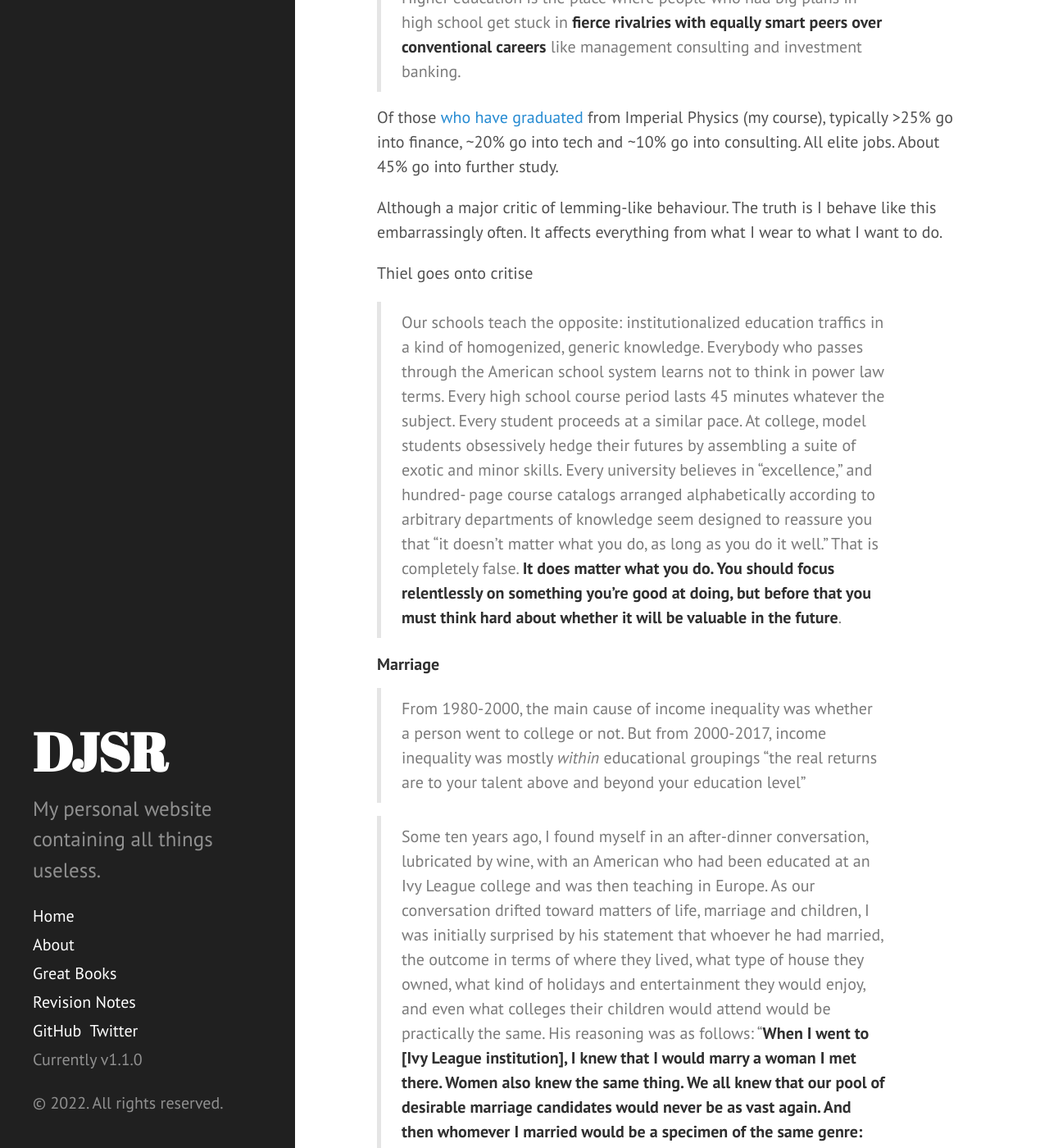
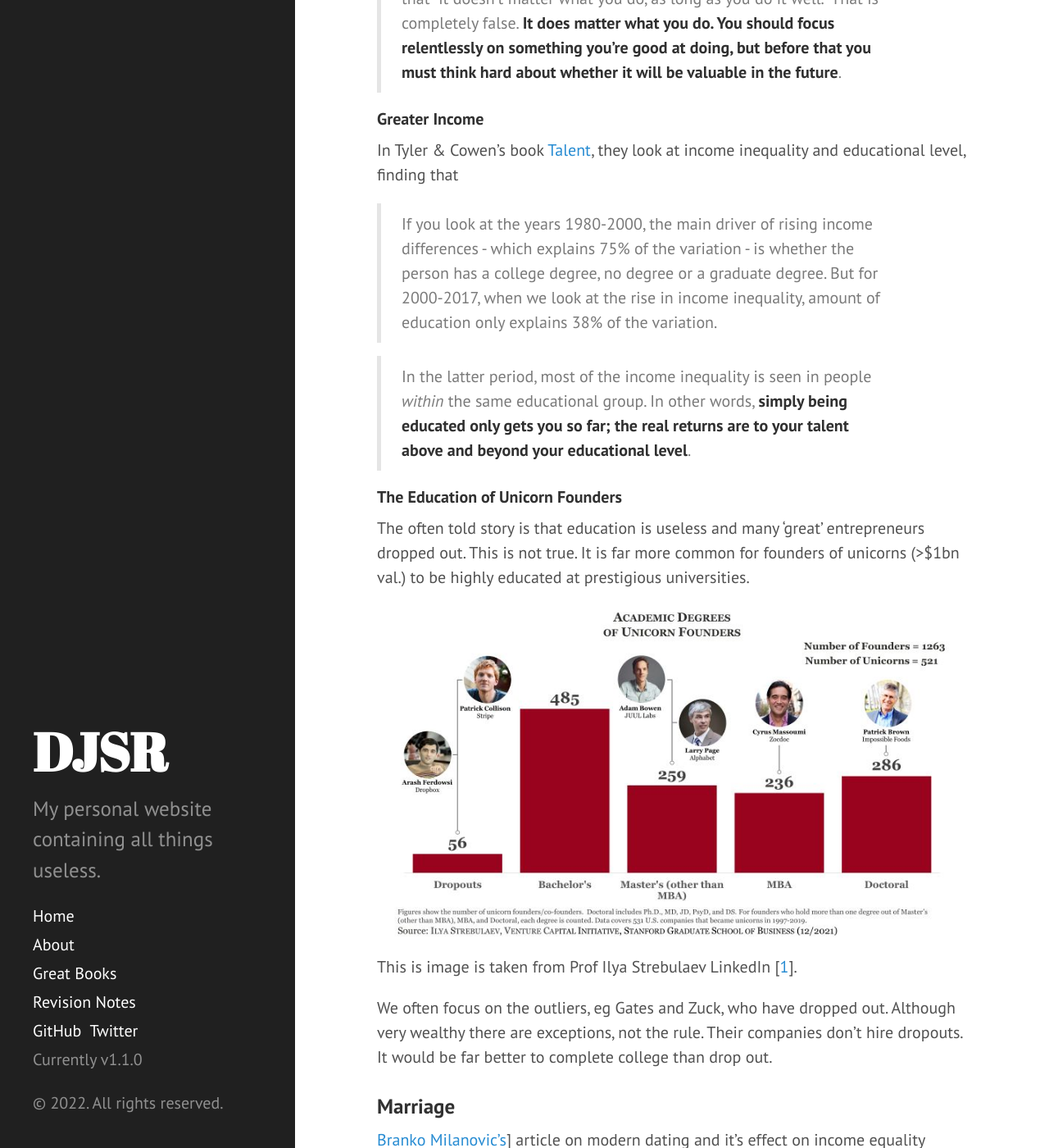
Before and after one commit to dansomrob/dansomrob.github.io, a Jekyll site: the page built from _posts/2022-01-24-purpose.md, in a window 1280 px wide and 1400 px high, scrolled down 5624 px. Shown: the whole window at 82% size. Built offline with Jekyll 4.4.1, drawn with Linux system fonts in a browser that asks for light colours; some of the changed text lies outside the part shown.

Commit message:
Update 2022-01-24-purpose.md

```diff
--- a/_posts/2022-01-24-purpose.md
+++ b/_posts/2022-01-24-purpose.md
@@ -6,16 +6,7 @@ I've begun thinking heavily about the teleology of university. This means instea
 
 This is a very opened ended question and also very difficult to answer. In some ways this is a positive things. As everyone is different, education is something everyone will participate in differently.
 
-#### The Education of Unicorn Founders
-
-The often told story is that education is useless and many 'great' entrepreneurs dropped out. This is not true. It is far more common for founders of unicorns (>$1bn val.) to be highly educated at prestigious universities.
-
-![Founders]({{ site.url }}/assets/images/founders.jpg)
-This is image is taken from Prof Ilya Strebulaev LinkedIn [[1](https://www.linkedin.com/posts/ilyavcandpe_unicorns-venturecapital-startups-activity-6874740268470554624-IEhP)].
-
-We often focus on the outliers, eg Gates and Zuck, who have dropped out. Although very wealthy there are exceptions, not the rule. Their companies don't hire dropouts. It would be far better to complete college than drop out.
-
-#### Extra-curricular
+### Extra-curricular
 
 Pedigree by Lauren Rivera [[1](https://www.amazon.co.uk/dp/B0175F6HQ8)] talks about how 'elite students' get 'elite jobs'.
 
@@ -31,7 +22,7 @@ In the [FT review](https://www.ft.com/content/39628abc-ff2d-11e4-84b2-00144feabd
 
 >“**Working-class students are more likely to enter college with the notion that the purpose of higher education is learning in the classrooms**, and invest their time and energy accordingly,” Rivera observes. “But the [fact that] these **students focus on academic rather than extra-curriculum pursuits adversely affects their job prospects**,” she adds, describing how time and again the people interviewing candidates for jobs made decisions based on subjective issues such as whether a candidate had “polish”, “breadth” — and “pedigree”.
 
-#### Asian-American Culture
+### Asian-American Culture
 Paper Tigers by Wesley Yang [[2](https://nymag.com/news/features/asian-americans-2011-5/)] is a fantastic article. When analysing western culture, it's very useful to get opinions from those raised in different cultures.
 
 Yang has the following feelings on the culture of Asian-American immigrants.
@@ -56,7 +47,7 @@ Later in the article Yang compares Eastern and western proverbs.
 
 In the west, standing out is a great thing. It is rewarded.
 
-#### Academic Freedom
+### Academic Freedom
 Nietzsche did a series of five lectures of education. Called *On the Future of Educational Institutions*, it took the form of an overhead conversation between a  philosophy professor and one of his students.
 
 >Up until now, we have always believed that **the purpose of the gymnasium was to prepare students for the university**. This preparation was meant to make us independent enough to enjoy the extraordinary freedom of a university student - for no one in any sphere of life today is given as much freedom of choice and action as a student
@@ -75,7 +66,7 @@ The very best will self teach. We live in a world where self teaching in entirel
 
 I feel Nietzsche's lectures were more political than philosophical and didn't really explore the purpose of education or provide some ideas for what education should become.
 
-#### Going into Industry
+### Going into Industry
 
 In Fight Club, Brad Pitt's character famously says
 
@@ -93,10 +84,29 @@ Thiel goes onto critise
 
 > Our schools teach the opposite: institutionalized education traffics in a kind of homogenized, generic knowledge. Everybody who passes through the American school system learns not to think in power law terms. Every high school course period lasts 45 minutes whatever the subject. Every student proceeds at a similar pace. At college, model students obsessively hedge their futures by assembling a suite of exotic and minor skills. Every university believes in “excellence,” and hundred- page course catalogs arranged alphabetically according to arbitrary departments of knowledge seem designed to reassure you that “it doesn’t matter what you do, as long as you do it well.” That is completely false. **It does matter what you do. You should focus relentlessly on something you’re good at doing, but before that you must think hard about whether it will be valuable in the future**.
 
-#### Marriage
+#### Greater Income
 
-> From 1980-2000, the main cause of income inequality was whether a person went to college or not. But from 2000-2017, income inequality was mostly *within* educational groupings "the real returns are to your talent above and beyond your education level"
+In Tyler & Cowen's book [Talent](https://www.amazon.co.uk/dp/1250275814/), they look at income inequality and educational level, finding that
 
-> Some ten years ago, I found myself in an after-dinner conversation, lubricated by wine, with an American who had been educated at an Ivy League college and was then teaching in Europe. As our conversation drifted toward matters of life, marriage and children, I was initially surprised by his statement that whoever he had married, the outcome in terms of where they lived, what type of house they owned, what kind of holidays and entertainment they would enjoy, and even what colleges their children would attend would be practically the same. His reasoning was as follows: “**When I went to [Ivy League institution], I knew that I would marry a woman I met there. Women also knew the same thing. We all knew that our pool of desirable marriage candidates would never be as vast again. And then whomever I married would be a specimen of the same genre: They were all well-educated, smart women who came from the same social class, read the same novels and newspapers, dressed the same, had the same preferences about restaurants, hiking, places to live, cars to drive and people to see, as well about how to take care of the kids and what schools they should attend. It really made almost no difference socially whom among them I married.**” Article by [[Branko Milanovic](https://quillette.com/2019/10/18/rich-like-me-how-assortative-mating-is-driving-income-inequality/)]
+> If you look at the years 1980-2000, the main driver of rising income differences - which explains 75% of the variation - is whether the person has a college degree, no degree or a graduate degree. But for 2000-2017, when we look at the rise in income inequality, amount of education only explains 38% of the variation.
+
+> In the latter period, most of the income inequality is seen in people *within* the same educational group. In other words, **simply being educated only gets you so far; the real returns are to your talent above and beyond your educational level**.
+
+#### The Education of Unicorn Founders
+
+The often told story is that education is useless and many 'great' entrepreneurs dropped out. This is not true. It is far more common for founders of unicorns (>$1bn val.) to be highly educated at prestigious universities.
+
+![Founders]({{ site.url }}/assets/images/founders.jpg)
+This is image is taken from Prof Ilya Strebulaev LinkedIn [[1](https://www.linkedin.com/posts/ilyavcandpe_unicorns-venturecapital-startups-activity-6874740268470554624-IEhP)].
+
+We often focus on the outliers, eg Gates and Zuck, who have dropped out. Although very wealthy there are exceptions, not the rule. Their companies don't hire dropouts. It would be far better to complete college than drop out.
+
+### Marriage
+
+ [Branko Milanovic's](https://quillette.com/2019/10/18/rich-like-me-how-assortative-mating-is-driving-income-inequality/)] article on modern dating and it's effect on income equality contains an amazing paragraph.
+
+> Some ten years ago, I found myself in an after-dinner conversation, lubricated by wine, with an American who had been educated at an Ivy League college and was then teaching in Europe. As our conversation drifted toward matters of life, marriage and children, I was initially surprised by his statement that whoever he had married, the outcome in terms of where they lived, what type of house they owned, what kind of holidays and entertainment they would enjoy, and even what colleges their children would attend would be practically the same. His reasoning was as follows: “**When I went to [Ivy League institution], I knew that I would marry a woman I met there. Women also knew the same thing. We all knew that our pool of desirable marriage candidates would never be as vast again. And then whomever I married would be a specimen of the same genre: They were all well-educated, smart women who came from the same social class, read the same novels and newspapers, dressed the same, had the same preferences about restaurants, hiking, places to live, cars to drive and people to see, as well about how to take care of the kids and what schools they should attend. It really made almost no difference socially whom among them I married.**”
+
+Bryan Caplan's book [The Case Against Education](https://www.amazon.co.uk/dp/0691196451/) gives a rather nihilistic explanation for expensive private schools.
 
 > "the marriage market is probably the strongest reason to pay for expensive private schools. Going to Harvard may not get you a better job but almost certainly puts you in an exclusive dating pool for life"
```
